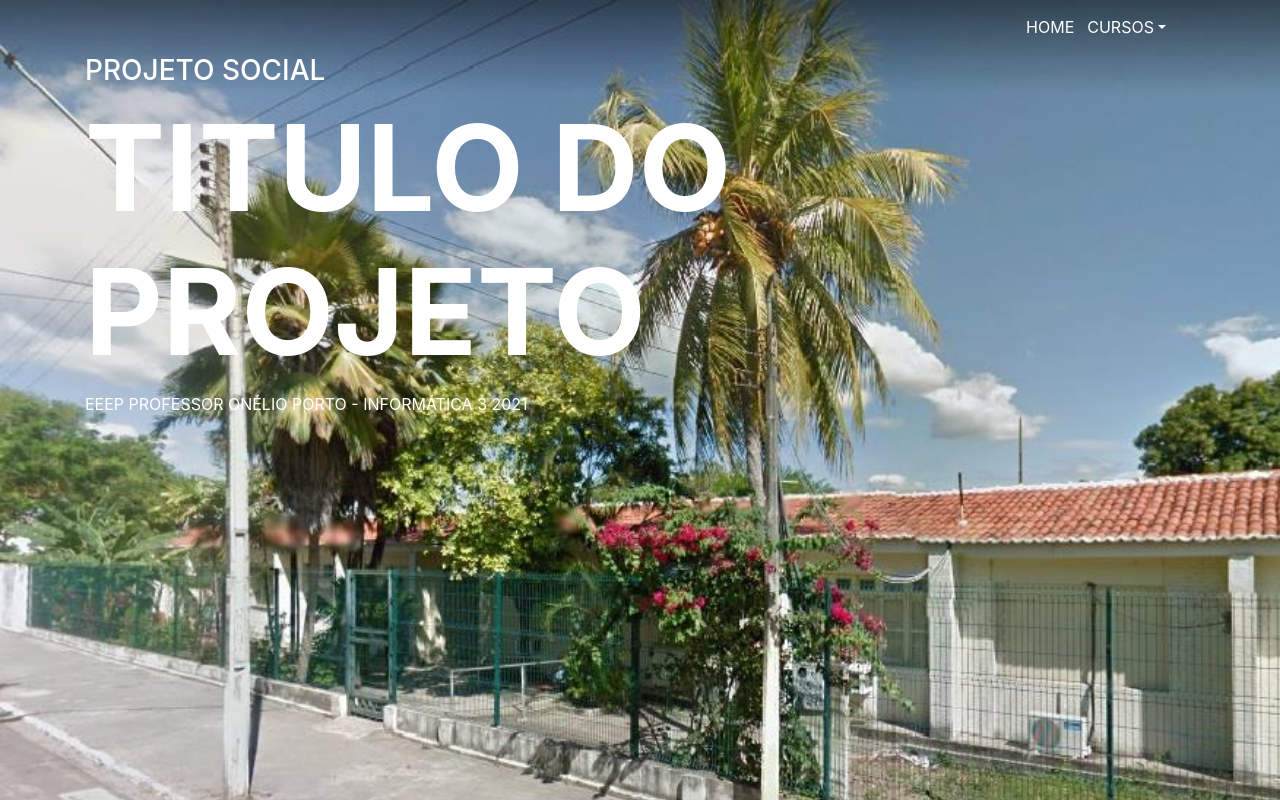
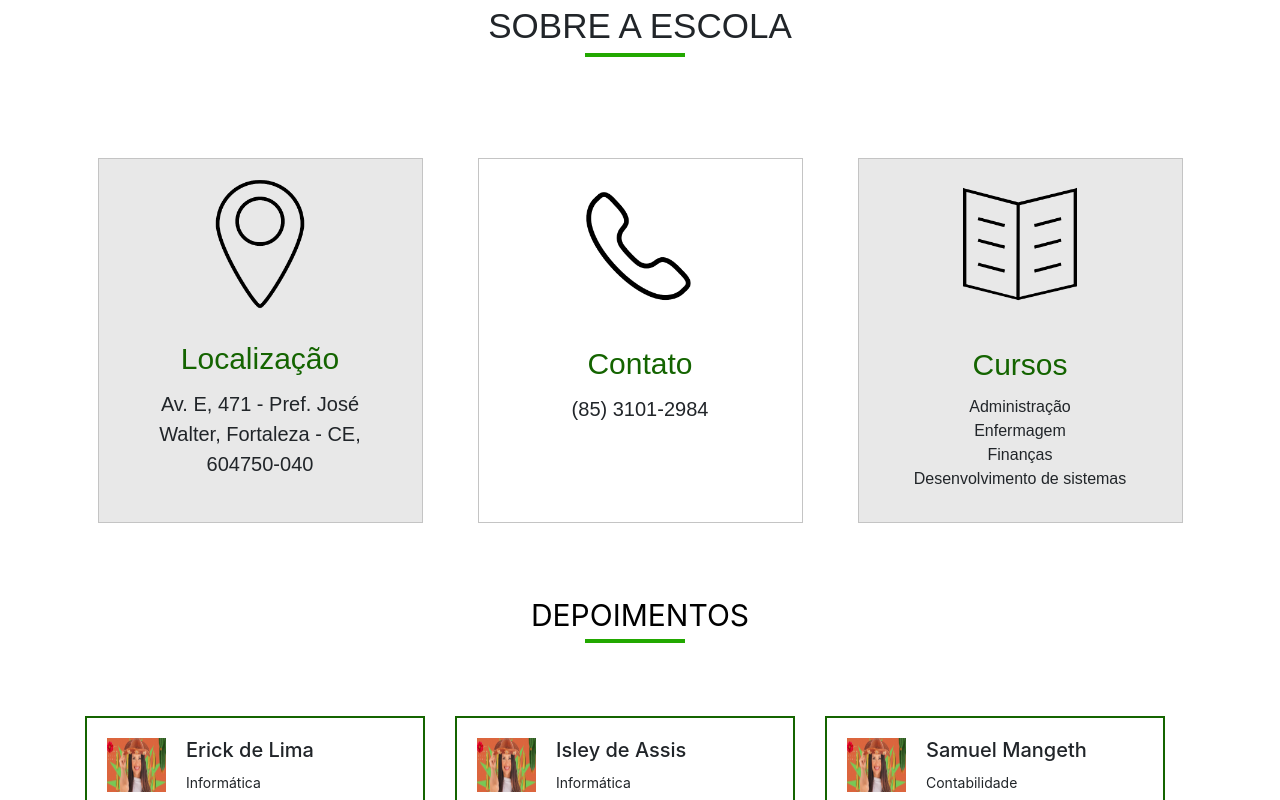
Before and after one commit to Isleyassis/ProjetoSocialOP, a Nuxt app: page / in a window 1280 px wide. Shown: the top 800 px of the page. Built offline with nearby package versions, Linux system fonts and the light colour scheme.

Commit message:
:rocket: removendo header antigo

```diff
--- a/components/headerComponent/index.vue
+++ /dev/null
@@ -1,93 +0,0 @@
-<template>
-    <header class="main-header">
-        <b-container>
-            <b-navbar class="main-header__nav">
-                <div class="main-header__nav-wrapper">
-                    <a href="#">HOME</a>
-                    <b-dropdown class="main-header__nav-dropdown" variant="link" no-caret>
-                        <template #button-content>
-                           <p class="main-header__cousers">CURSOS</p>  <span class="sr-only">Search</span>
-                        </template>
-                        <b-dropdown-item href="/">Desenvolvimento</b-dropdown-item>
-                        <b-dropdown-item href="/">Enfermagem</b-dropdown-item>
-                        <b-dropdown-item href="/">Administração</b-dropdown-item>
-                        <b-dropdown-item href="/">Contabilidade</b-dropdown-item>
-                    </b-dropdown>
-                </div>
-            </b-navbar>
-
-            <div class="main-header__text">
-                <h3>PROJETO SOCIAL</h3>
-                <h1>TITULO DO <br> PROJETO</h1>
-                <p>EEEP PROFESSOR ONÉLIO PORTO - INFORMÁTICA 3 2021</p>
-            </div>
-        </b-container>
-    </header>
-</template>
-
-
-<style lang="scss" scoped>
-    .main-header {
-        background-image: url("/Banner.jpg");
-        background-repeat: no-repeat;
-        background-size: cover;
-        height: 100vh;
-        width: 100%;
-        margin-bottom: 70px;
-
-        &__nav {
-            display: flex;
-            justify-content: flex-end;
-
-            .main-header__nav-wrapper {
-                display: flex;
-                align-items: center;
-
-                a {
-                    color: white;
-                    text-decoration: none;
-                }
-
-                .main-header__nav-dropdown {
-                    .main-header__cousers {
-                        display: inline-block;
-                        color: white;
-                        margin: 0;
-
-                        &::after {
-                            display: inline-block;
-                            margin-left: 0.255em;
-                            vertical-align: 0.255em;
-                            content: "";
-                            border-top: 0.3em solid;
-                            border-right: 0.3em solid transparent;
-                            border-bottom: 0;
-                            border-left: 0.3em solid transparent;
-                        }
-                    }
-                }
-            }
-        }
-
-        &__text {
-            color: white;
-
-            h1 {
-                font-size: 120px;
-                font-weight: bolder;
-
-
-                @media(max-width: 992px) {
-                    & {
-                        font-size: 80px;
-                    }
-                }
-                 @media(max-width: 450px) {
-                    & {
-                        font-size: 40px;
-                    }
-                }
-            }
-        }
-    }
-</style>
--- a/pages/index.vue
+++ b/pages/index.vue
@@ -1,6 +1,5 @@
 <template>
    <div>
-     <headerComponent />
      <localization />
      <testimonials />
      <authors />
```
